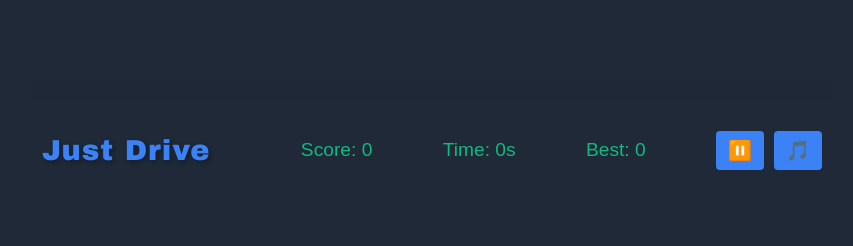
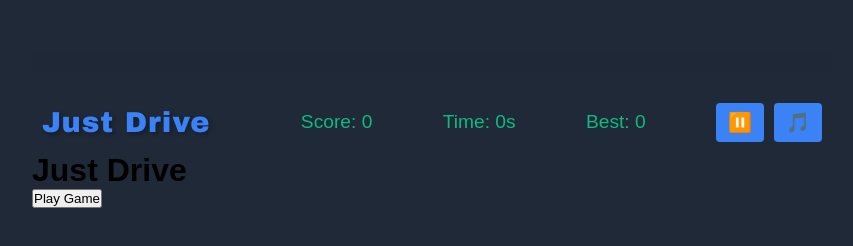
Before and after one commit to Adil-Amin-Chishty/Just-Drive-2D-Racing-Game, a plain HTML site: page index.html in a window 1280 px wide. Shown: the whole page, without its empty margins (208-1061 px from the left). Drawn offline with Linux system fonts and the light colour scheme.

Commit message:
Update index.html

```diff
--- a/index.html
+++ b/index.html
@@ -32,7 +32,11 @@
                 <button id="music-button" class="control-button">🎵</button>
             </div>
         </div>
-        <canvas id="gameCanvas"></canvas>
+        <div id="startScreen" class="start-screen">
+            <h1>Just Drive</h1>
+            <button id="start-button" class="start-button">Play Game</button>
+        </div>
+        <canvas id="gameCanvas" class="hidden"></canvas>
         <div id="gameOver" class="game-over hidden">
             <h2>Game Over!</h2>
             <p>Your Score: <span id="final-score">0</span></p>
```
